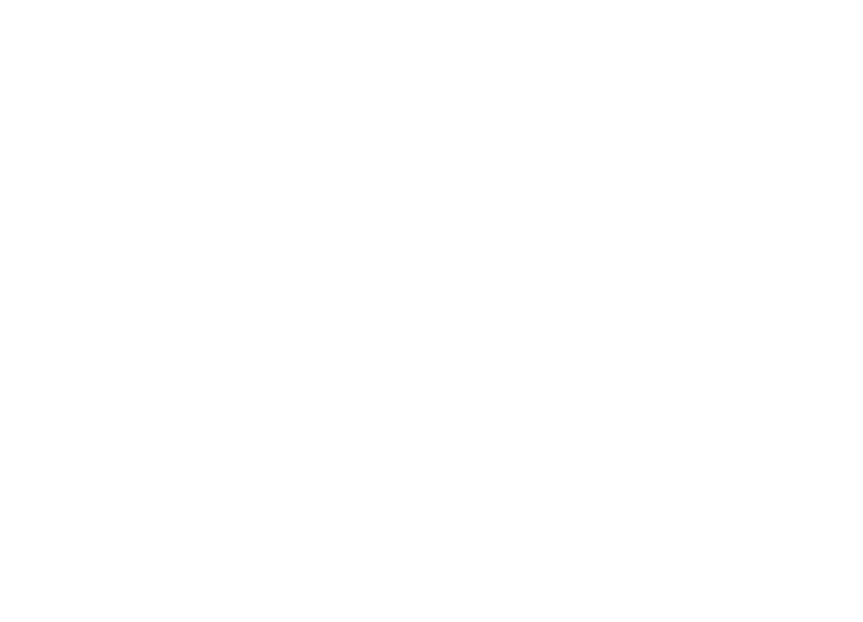
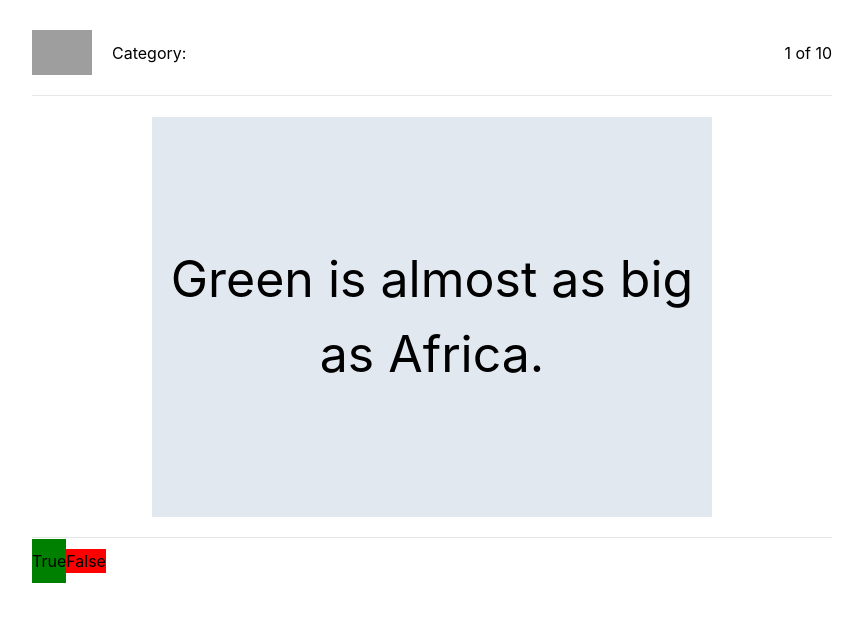
Before and after one commit to alex742022/trivia-challenge, a Next.js app: page /question/1 in a window 1280 px wide. Shown: the top 622 px of the page, without its empty margins (18-881 px from the left). Built offline with nearby package versions, Linux system fonts and the light colour scheme; grey boxes are pictures that could not be loaded.

Commit message:
changed the path of src

```diff
--- a/components/questions-container.js
+++ b/components/questions-container.js
@@ -1,7 +1,31 @@
+import Image from "next/image";
+// import CheckIcon from "../public/images/icons"
 export default function QuestionsContainer() {
   return (
-    <div className="w-[900px] h-[700px] bg-white">
-
+    <div className="w-[900px] h-[700px] bg-white px-[50px] py-[30px]">
+      <div className="flex justify-between items-center">
+        <div className="flex items-center gap-[20px]">
+          <Image
+            src="/../public/images/logo/logo_zeniark2.png"
+            width={60}
+            height={60}
+            alt="Logo"
+          />
+          <h2>Category:</h2>
+        </div>
+        <div>1 of 10</div>
+      </div>
+      <hr className="h-[2px] mt-[20px] mb-[20px]" />
+      <div className="m-auto w-[70%] h-[400px] bg-slate-200 flex items-center">
+        <h1 className="text-[50px] text-center">
+          Green is almost as big as Africa.
+        </h1>
+      </div>
+      <hr className="h-[2px] mt-[20px]" />
+      <div>
+        <button className="bg-[green] py-[10px]">True</button>
+        <button className="bg-[red]">False</button>
+      </div>
     </div>
-  )
+  );
 }
```
